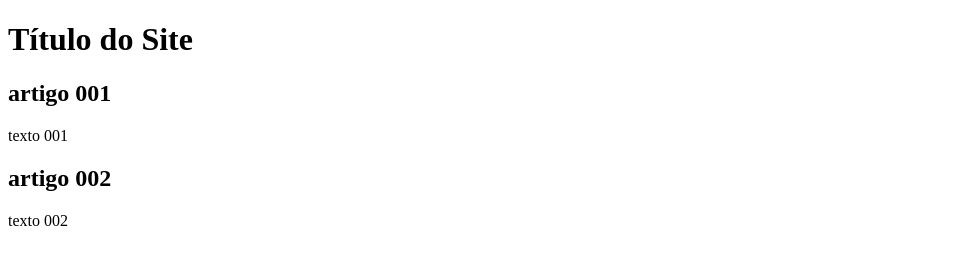
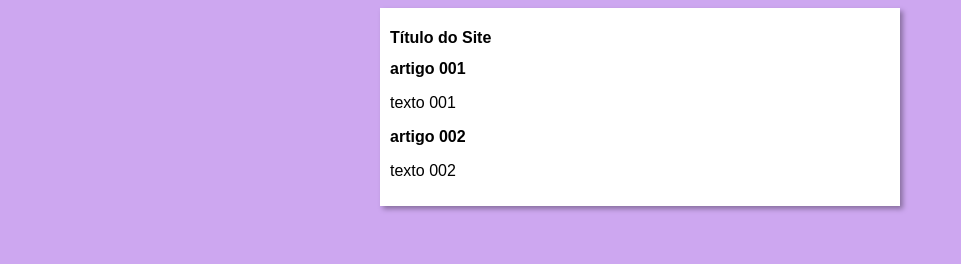
Before and after one commit to EduardoSerafim/Projeto-Site, a plain HTML site: page index.html in a window 1280 px wide. Shown: the whole page, without its empty margins (0-961 px from the left). Drawn offline with Linux system fonts and the light colour scheme.

Commit message:
iniciei o design

```diff
--- /dev/null
+++ b/estilos/styles.css
@@ -0,0 +1,14 @@
+*{
+    font-family: Arial, Helvetica, sans-serif;
+    font-size: 16px;
+}
+body{
+    background-color: rgb(205, 167, 240);
+}
+main{
+    background-color: white;
+    width: 500px;
+    margin: auto;
+    padding: 10px;
+    box-shadow: 3px 3px 5px rgba(0, 0, 0, 0.336);
+}
--- a/index.html
+++ b/index.html
@@ -4,6 +4,7 @@
     <meta charset="UTF-8">
     <meta name="viewport" content="width=device-width, initial-scale=1.0">
     <title>Título do Site</title>
+    <link rel="stylesheet" href="estilos/styles.css">
 </head>
 <body>
     <main>
```
